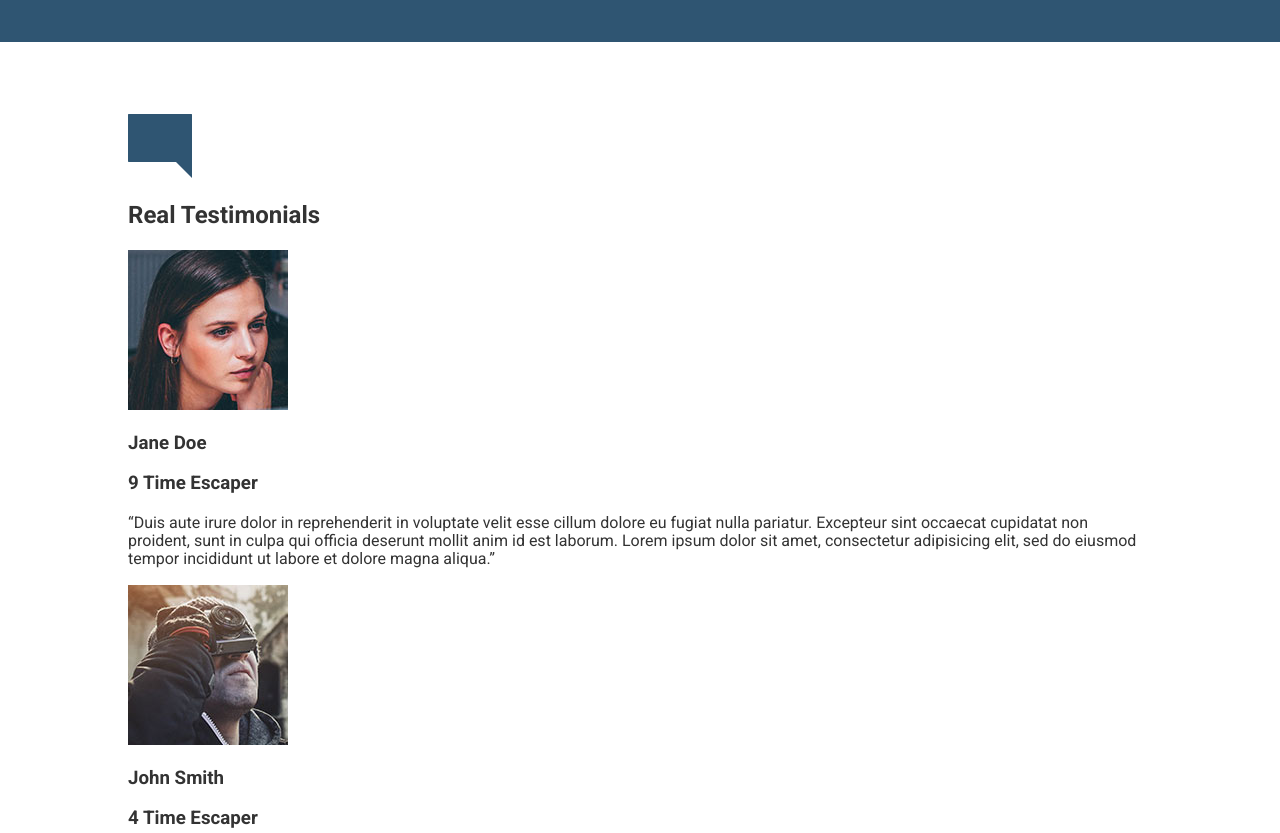
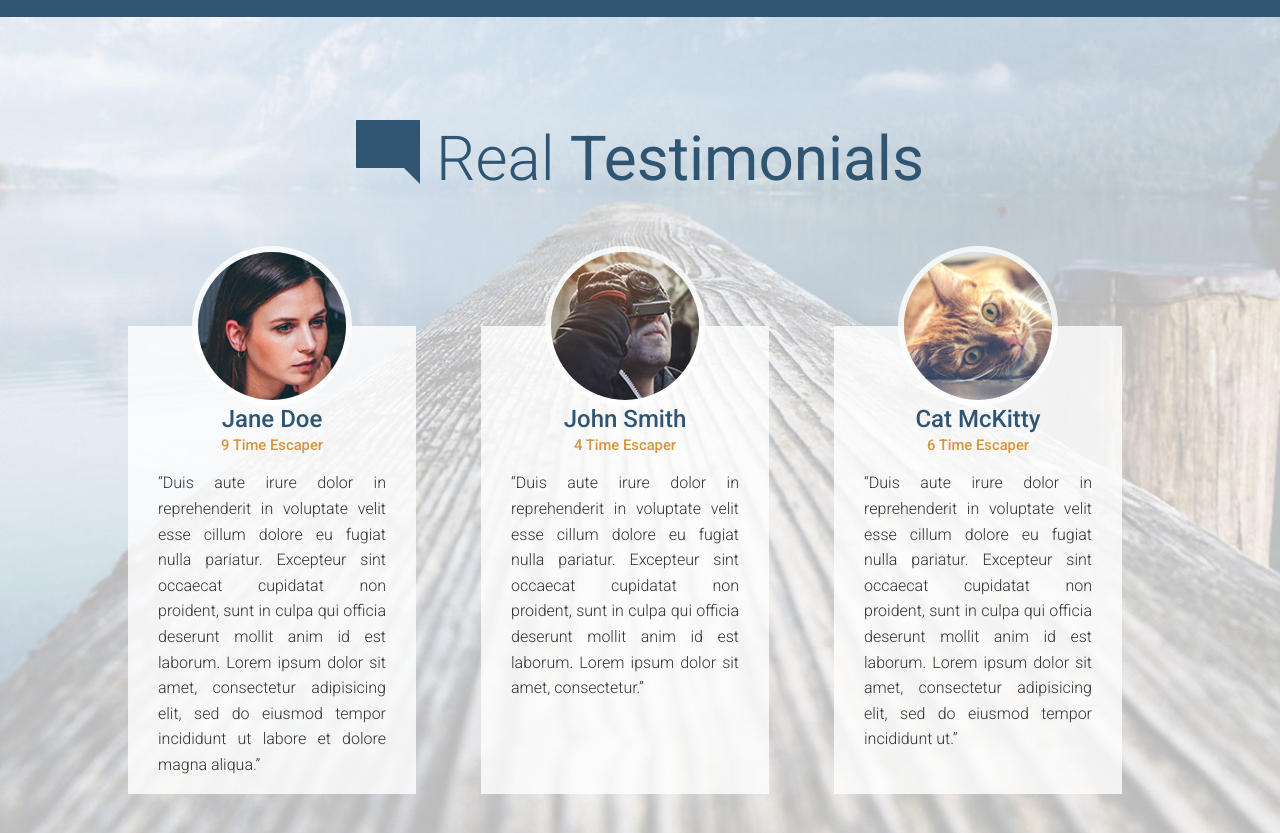
Before and after one commit to Ram-Poptani/phila-website, a website: page app/index.html in a window 1280 px wide. Shown: the part 2560-3393 px from the top of the page. Drawn offline with Linux system fonts and the light colour scheme.

Commit message:
TEstimonials Completed

```diff
--- a/app/assets/styles/modules/_page-section.css
+++ b/app/assets/styles/modules/_page-section.css
@@ -8,4 +8,18 @@
         background: $mainBlue;
         color: #FFF;
     }
+
+    &__testimonials{
+        background: #e0e6ef;
+        @mixin atLarge{
+            background: url("/assets/images/testimonials-bg.jpg") top center no-repeat;
+            background-size: cover;
+        }
+    }
+    &__no-padding-until-large{
+        padding: 0;
+        @mixin atLarge{
+            padding: 2.5rem 0;
+        }
+    }
 }
--- a/app/assets/styles/modules/_row.css
+++ b/app/assets/styles/modules/_row.css
@@ -13,8 +13,35 @@
     &__gutters-large > div{
         padding-right: 100px;
     }
+    &__gutters-small{
+        margin-right: -35px;
+    }
+    &__gutters-large > div{
+        padding-right: 35px;
+    }
     &__b-margin-until-medium{
         margin-bottom: 1rem;
+    }
+    &__t-padding{
+        padding-top: 80px;
+    }
+    &__equal-height-at-medium{
+        @mixin atMedium{
+            display: flex;
+        }
+        & > div{
+            display: flex;
+            flex: 1;
+        }
+    }
+    &__equal-height-at-large{
+        @mixin atLarge{
+            display: flex;
+        }
+        & > div{
+            display: flex;
+            flex: 1;
+        }
     }
 
     @mixin atMedium{
@@ -41,4 +68,14 @@
             }
         }
     }
+    @mixin atLarge{
+        &__col-lg-4{
+            float: left;
+            width: 33.333333%;
+
+            &__larger{
+                width: 37%;
+            }
+        }
+    }
 }
--- a/app/assets/styles/modules/_section-title.css
+++ b/app/assets/styles/modules/_section-title.css
@@ -23,4 +23,8 @@
             margin-right: 1rem;
         }
     }
+
+    &__blue{
+        color: $mainBlue;
+    }
 }
--- /dev/null
+++ b/app/assets/styles/modules/_testimonial.css
@@ -0,0 +1,39 @@
+.testimonial{
+    background: rgba(255, 255, 255, 0.8);
+    &:hover{
+        background: rgba(0, 0, 0, 0.8);
+        color: white;
+        transition: 1.5s;
+    }
+    padding: 0 1.875rem 1rem 1.875rem;
+    margin-bottom: 98px;
+    @mixin atLarge{
+        margin-bottom: 0;
+    }
+
+    &__photo{
+        border-radius: 100%;
+        overflow: hidden;
+        width: 160px;
+        height: 160px;
+        margin: 0 auto -80px auto;
+        position: relative;
+        top: -80px;
+        border: solid 6px rgba(255, 255, 255, 0.8);
+    }
+
+    &__subtitle{
+        color: $mainOrange;
+        font-weight: 500;
+        margin: 0.25rem 0 1rem 0;
+        text-align: center;
+        font-size: .925rem;
+    }
+    &__title{
+        color: $mainBlue;
+        text-align: center;
+        font-size: 1.5rem;
+        font-weight: 500;
+        margin: 0;
+    }
+}
--- a/app/assets/styles/style.css
+++ b/app/assets/styles/style.css
@@ -13,3 +13,4 @@
 @import "modules/_generic-typography";
 @import "modules/_feature-item";
 @import "modules/_section-title";
+@import "modules/_testimonial";
--- a/app/css/style.css
+++ b/app/css/style.css
@@ -506,6 +506,29 @@ a{
         color: #FFF;
     }
 
+.page-section__testimonials{
+        background: #e0e6ef;
+    }
+
+@media (min-width: 992px) {
+
+.page-section__testimonials{
+            background: url("/assets/images/testimonials-bg.jpg") top center no-repeat;
+            background-size: cover
+    }
+    }
+
+.page-section__no-padding-until-large{
+        padding: 0;
+    }
+
+@media (min-width: 992px) {
+
+.page-section__no-padding-until-large{
+            padding: 2.5rem 0
+    }
+    }
+
 .headline{
     font-weight: 300;
     font-size: 1.875rem;
@@ -582,9 +605,45 @@ a{
         padding-right: 100px;
     }
 
+.row__gutters-small{
+        margin-right: -35px;
+    }
+
+.row__gutters-large > div{
+        padding-right: 35px;
+    }
+
 .row__b-margin-until-medium{
         margin-bottom: 1rem;
     }
+
+.row__t-padding{
+        padding-top: 80px;
+    }
+
+@media (min-width: 768px) {
+
+.row__equal-height-at-medium{
+            display: flex
+    }
+    }
+
+.row__equal-height-at-medium > div{
+            display: flex;
+            flex: 1;
+        }
+
+@media (min-width: 992px) {
+
+.row__equal-height-at-large{
+            display: flex
+    }
+    }
+
+.row__equal-height-at-large > div{
+            display: flex;
+            flex: 1;
+        }
 
 @media (min-width: 768px) {
         .row__b-margin-until-medium{
@@ -608,6 +667,17 @@ a{
         }
             .row__col-md-8__smaller{
                 width: 63%;
+            }
+    }
+
+@media (min-width: 992px) {
+        .row__col-lg-4{
+            float: left;
+            width: 33.333333%;
+        }
+
+            .row__col-lg-4__larger{
+                width: 37%;
             }
     }
 
@@ -700,3 +770,53 @@ a{
             margin-right: 1rem
     }
     }
+
+.section-title__blue{
+        color: #2F5572;
+    }
+
+.testimonial{
+    background: rgba(255, 255, 255, 0.8);
+    padding: 0 1.875rem 1rem 1.875rem;
+    margin-bottom: 98px;
+}
+
+.testimonial:hover{
+        background: rgba(0, 0, 0, 0.8);
+        color: white;
+        transition: 1.5s;
+    }
+
+@media (min-width: 992px) {
+
+.testimonial{
+        margin-bottom: 0
+}
+    }
+
+.testimonial__photo{
+        border-radius: 100%;
+        overflow: hidden;
+        width: 160px;
+        height: 160px;
+        margin: 0 auto -80px auto;
+        position: relative;
+        top: -80px;
+        border: solid 6px rgba(255, 255, 255, 0.8);
+    }
+
+.testimonial__subtitle{
+        color: #D59541;
+        font-weight: 500;
+        margin: 0.25rem 0 1rem 0;
+        text-align: center;
+        font-size: .925rem;
+    }
+
+.testimonial__title{
+        color: #2F5572;
+        text-align: center;
+        font-size: 1.5rem;
+        font-weight: 500;
+        margin: 0;
+    }
--- a/app/index.html
+++ b/app/index.html
@@ -118,25 +118,47 @@
     </div>
   </div>
 
-  <div id="testimonials" class="page-section">
+  <div id="testimonials" class="page-section page-section__testimonials page-section__no-padding-until-large">
     <div class="wrapper">
-        <img src="assets/images/icons/comment.svg">
-        <h2>Real Testimonials</h2>
 
+        <h2 class="section-title section-title__blue">
+        <img class="section-title__icon" src="assets/images/icons/comment.svg">Real <strong>Testimonials</strong></h2>
+
+        <div class="row row__gutters row__gutters-small generic-typography row__t-padding row__equal-height-at-large">
+
+            <div class="row__col-lg-4">
+                <div class="testimonial">
+                    <div class="testimonial__photo">
                         <img src="assets/images/testimonial-jane.jpg">
-        <h3>Jane Doe</h3>
-        <h3>9 Time Escaper</h3>
+                    </div>
+                    <h3 class="testimonial__title">Jane Doe</h3>
+                    <h3 class="testimonial__subtitle">9 Time Escaper</h3>
                     <p>&ldquo;Duis aute irure dolor in reprehenderit in voluptate velit esse cillum dolore eu fugiat nulla pariatur. Excepteur sint occaecat cupidatat non proident, sunt in culpa qui officia deserunt mollit anim id est laborum. Lorem ipsum dolor sit amet, consectetur adipisicing elit, sed do eiusmod tempor incididunt ut labore et dolore magna aliqua.&rdquo;</p>
+                </div>
+            </div>
 
+            <div class="row__col-lg-4">
+                <div class="testimonial">
+                    <div class="testimonial__photo">
                         <img src="assets/images/testimonial-john.jpg">
-        <h3>John Smith</h3>
-        <h3>4 Time Escaper</h3>
+                    </div>
+                    <h3 class="testimonial__title">John Smith</h3>
+                    <h3 class="testimonial__subtitle">4 Time Escaper</h3>
                     <p>&ldquo;Duis aute irure dolor in reprehenderit in voluptate velit esse cillum dolore eu fugiat nulla pariatur. Excepteur sint occaecat cupidatat non proident, sunt in culpa qui officia deserunt mollit anim id est laborum. Lorem ipsum dolor sit amet, consectetur.&rdquo;</p>
+                </div>
+            </div>
 
+            <div class="row__col-lg-4">
+               <div class="testimonial">
+                    <div class="testimonial__photo">
                         <img src="assets/images/testimonial-cat.jpg">
-        <h3>Cat McKitty</h3>
-        <h3>6 Time Escaper</h3>
+                    </div>
+                    <h3 class="testimonial__title">Cat McKitty</h3>
+                    <h3 class="testimonial__subtitle">6 Time Escaper</h3>
                     <p>&ldquo;Duis aute irure dolor in reprehenderit in voluptate velit esse cillum dolore eu fugiat nulla pariatur. Excepteur sint occaecat cupidatat non proident, sunt in culpa qui officia deserunt mollit anim id est laborum. Lorem ipsum dolor sit amet, consectetur adipisicing elit, sed do eiusmod tempor incididunt ut.&rdquo;</p>
+                </div>
+            </div>
+        </div>
     </div>
   </div>
 
```
Lines whose indentation alone changed are shown as unchanged.
